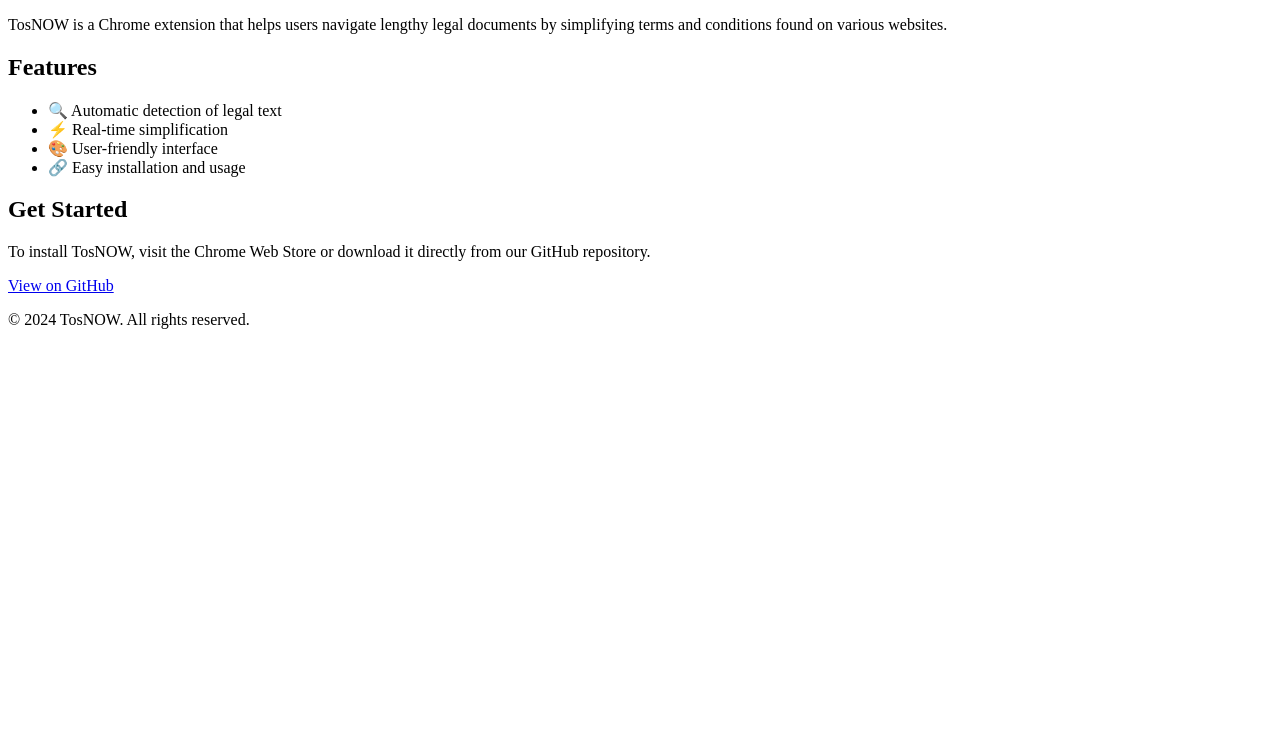
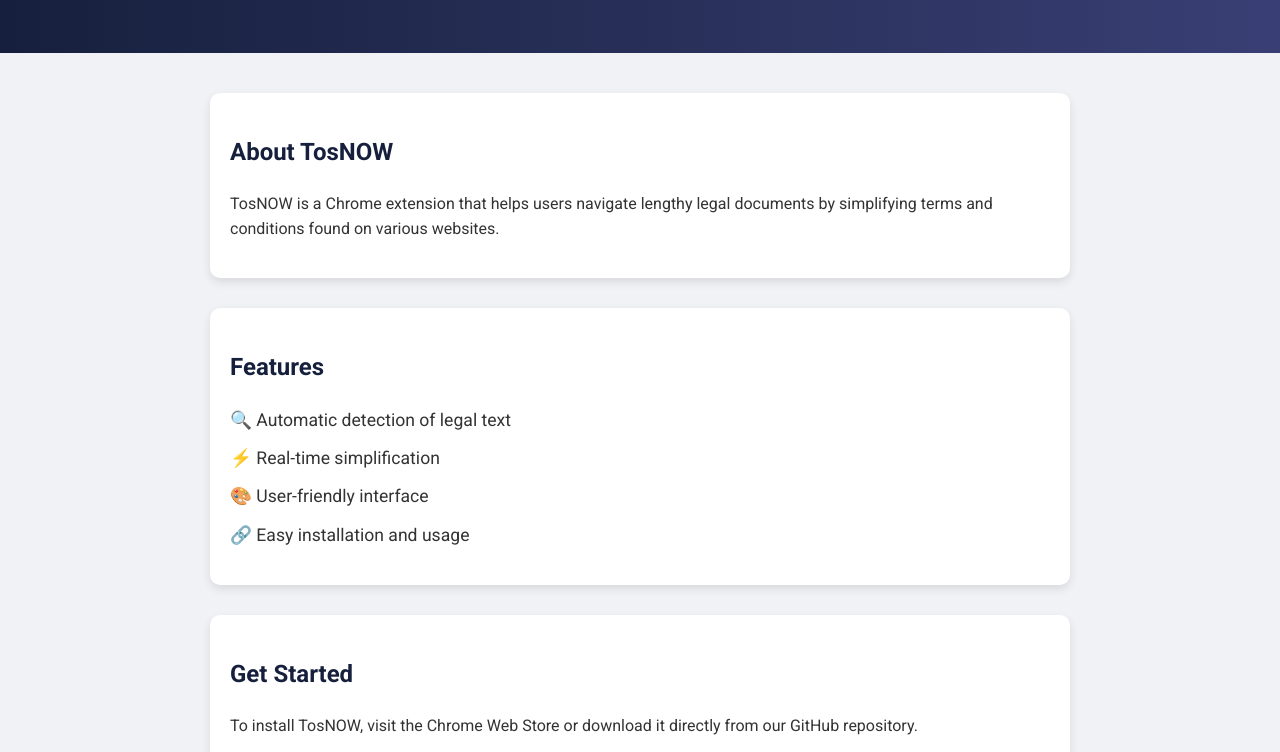
Before and after one commit to Cindylll022/TosNOW-home, a plain HTML site: page docs/index.html in a window 1280 px wide. Shown: the part 149-901 px from the top of the page. Before the commit the page ends 800 px from the top, so only its background shows below. Drawn offline with Linux system fonts and the light colour scheme.

Commit message:
Update index.html

```diff
--- a/docs/index.html
+++ b/docs/index.html
@@ -4,7 +4,7 @@
     <meta charset="UTF-8">
     <meta name="viewport" content="width=device-width, initial-scale=1.0">
     <title>TosNOW - Simplify Terms and Conditions</title>
-    <link rel="stylesheet" href="docs/styles.css">
+    <link rel="stylesheet" href="style.css">
     <link href="https://fonts.googleapis.com/css2?family=Roboto:wght@400;700&display=swap" rel="stylesheet">
 </head>
 <body>
```
